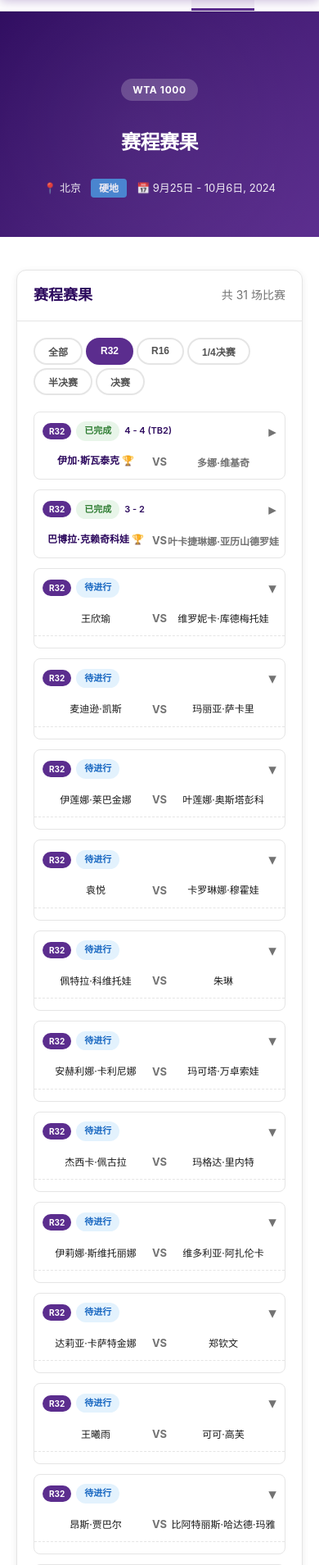
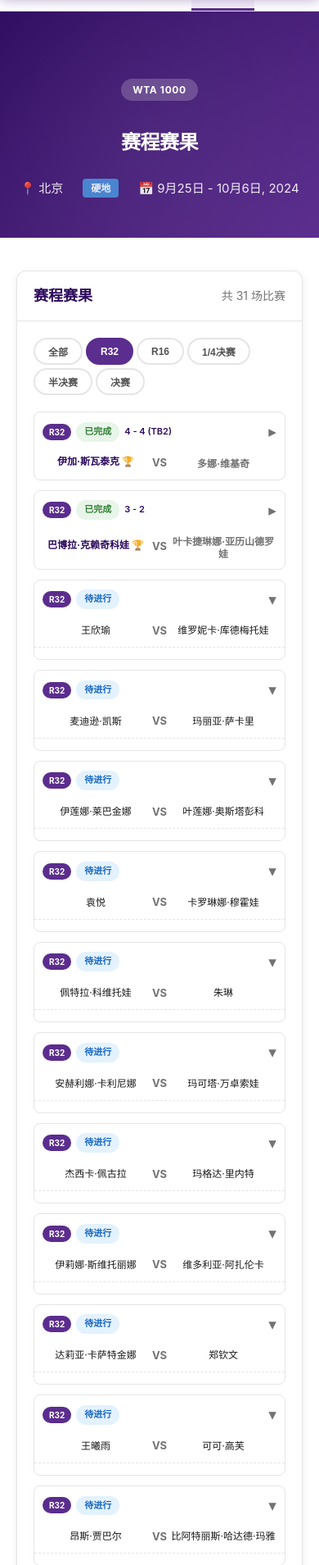
Before and after one commit to linbo98705/wta, a Flask app: page /tournament/1/schedule in a window 390 px wide. Shown: the part 56-1965 px from the top of the page at 82% size. Run offline with Flask 3, Linux system fonts and the light colour scheme; data comes from the database, SQL or seed files in the repository.

Commit message:
fix: 回退移动端省略号改动，重写竞猜解析支持更多日期格式

```diff
--- a/static/css/style.css
+++ b/static/css/style.css
@@ -1995,19 +1995,15 @@ textarea.form-control {
         padding: 8px 10px;
     }
     .mc-toggle-top {
-        flex-wrap: nowrap;
+        flex-wrap: wrap;
         gap: 6px;
         margin-bottom: 6px;
-        overflow: hidden;
     }
     .mc-quick-score {
-        max-width: calc(100% - 120px);
+        max-width: 100%;
         font-size: 0.75rem;
-        white-space: nowrap;
-        overflow: hidden;
-        text-overflow: ellipsis;
-        flex-shrink: 1;
-        min-width: 0;
+        white-space: normal;
+        word-break: break-all;
     }
     .mc-toggle-matchup {
         gap: 8px;
@@ -2020,7 +2016,6 @@ textarea.form-control {
         flex-direction: column;
         align-items: center;
         justify-content: center;
-        min-width: 0;
     }
     .mc-player-score {
         font-size: 0.9375rem;
@@ -2031,57 +2026,18 @@ textarea.form-control {
         align-self: center;
     }
     .mc-player-name {
-        white-space: nowrap;
-        overflow: hidden;
-        text-overflow: ellipsis;
+        white-space: normal;
+        word-break: break-all;
         text-align: center;
         line-height: 1.3;
-        max-width: 100%;
     }
     .mc-win-reason {
         font-size: 0.625rem;
-        white-space: nowrap;
-        overflow: hidden;
-        text-overflow: ellipsis;
+        white-space: normal;
+        word-break: break-all;
     }
     .mc-player-col {
         gap: 2px;
-        min-width: 0;
-        overflow: hidden;
-    }
-
-    /* 赛事头部 meta 信息移动端紧凑显示 */
-    .tournament-header-meta {
-        gap: 12px;
-        font-size: 0.8125rem;
-        justify-content: center;
-    }
-
-    /* 赛程页 card-header 移动端布局 */
-    .card-header.flex-between {
-        flex-wrap: wrap;
-        gap: 8px;
-    }
-    .card-header.flex-between > div {
-        flex-wrap: wrap;
-        gap: 6px;
-    }
-
-    /* 场地列标题移动端紧凑 */
-    .court-column-header {
-        padding: 6px 10px;
-        font-size: 0.8125rem;
-    }
-
-    /* 后台管理表格移动端横向滚动 */
-    .admin-content .card-body {
-        overflow-x: auto;
-    }
-
-    /* 每日竞猜表格移动端紧凑 */
-    .dg-table th, .dg-table td {
-        padding: 6px 8px;
-        font-size: 0.8125rem;
     }
 }
 
@@ -2117,27 +2073,23 @@ textarea.form-control {
         line-height: 1.3;
         max-width: none;
     }
-    /* 名字完整显示，超长省略 */
+    /* 名字完整显示，自动换行 */
     .gc-a-text, .gc-b-text {
         display: block;
-        white-space: nowrap;
-        overflow: hidden;
-        text-overflow: ellipsis;
+        white-space: normal;
+        word-break: break-all;
         text-align: center;
         font-size: 0.75rem;
         line-height: 1.3;
-        max-width: 100%;
-    }
-    /* 比分在名字下方，不换行 */
+    }
+    /* 比分在名字下方，支持换行 */
     .gc-a-score-text, .gc-b-score-text {
         display: block;
         font-size: 0.6875rem;
         color: var(--gray-600);
-        white-space: nowrap;
-        overflow: hidden;
-        text-overflow: ellipsis;
+        white-space: normal;
+        word-break: break-all;
         text-align: center;
-        max-width: 100%;
     }
 
     .gc-a-score, .gc-b-score {
@@ -2155,9 +2107,8 @@ textarea.form-control {
     .gt-reason {
         max-width: 100%;
         font-size: 0.6875rem;
-        white-space: nowrap;
-        overflow: hidden;
-        text-overflow: ellipsis;
+        white-space: normal;
+        word-break: break-all;
     }
     .gt-reason-a, .gt-reason-b {
         max-width: 100%;
@@ -2170,10 +2121,6 @@ textarea.form-control {
     }
     .mc-player-name {
         font-size: 0.75rem;
-        white-space: nowrap;
-        overflow: hidden;
-        text-overflow: ellipsis;
-        max-width: 100%;
     }
     .mc-player-score {
         font-size: 0.8125rem;
```
Also changed, not shown: index.html (+46 -28 lines).
